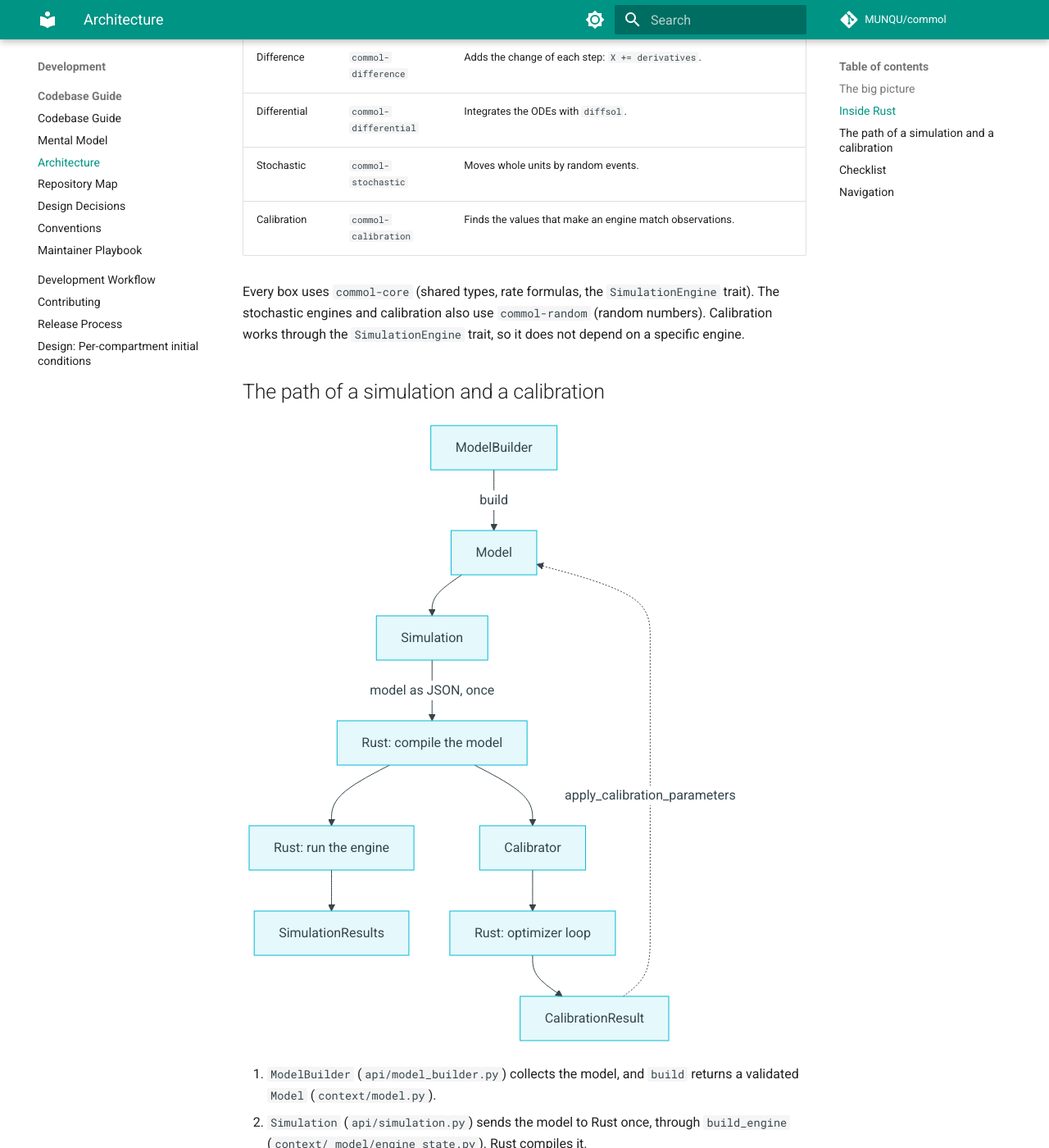
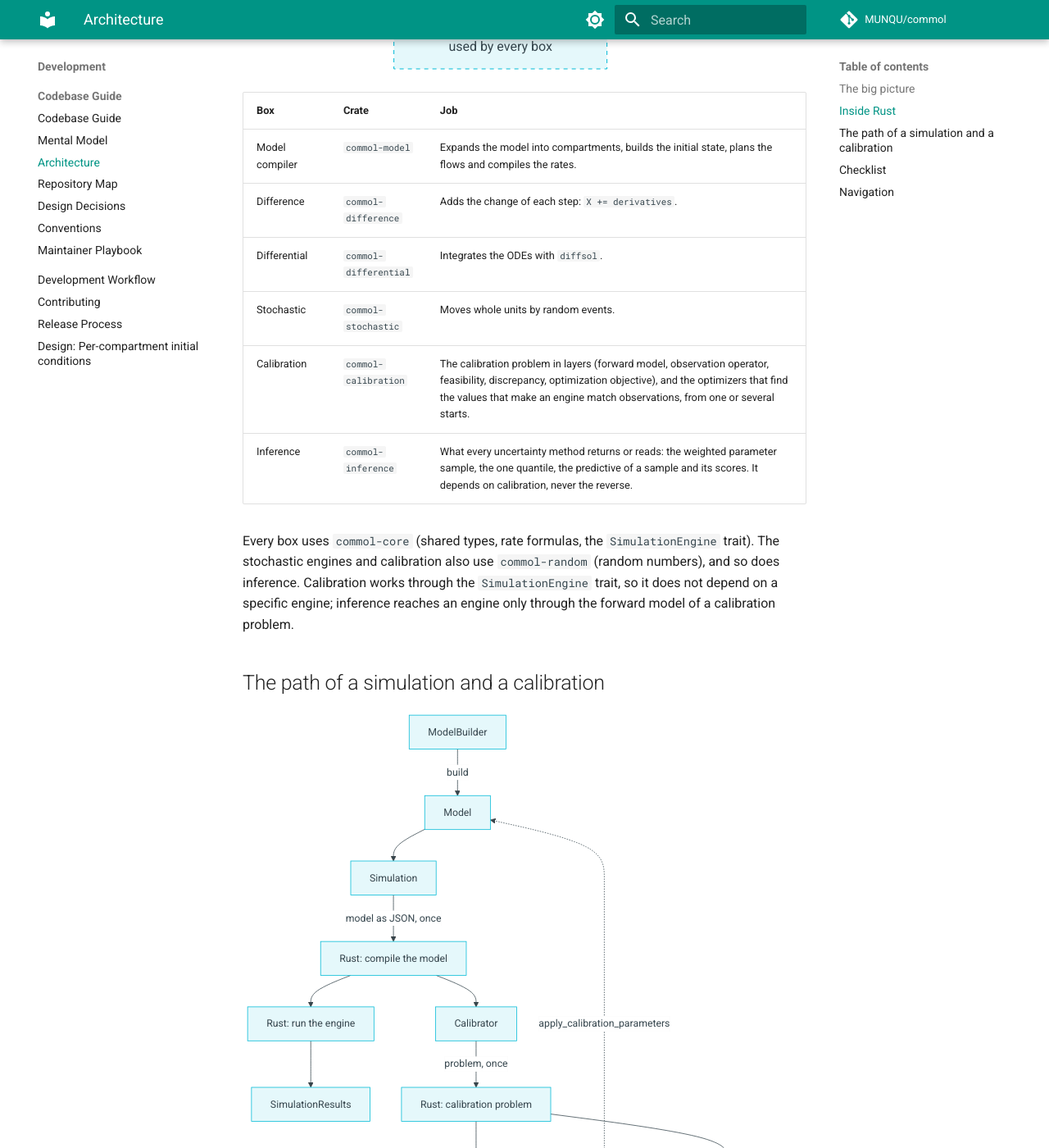
Before and after one commit to MUNQU/commol, an MkDocs documentation site: the page built from docs/codebase/architecture.md, in a window 1280 px wide and 1400 px high, scrolled down 2401 px. Shown: the whole window at 82% size. Built offline with MkDocs 1.6.1 and Material for MkDocs 9.7.7, drawn with Linux system fonts in a browser that asks for light colours; comment, search, counter and statistics services are not loaded; the version menu is left out; some of the changed text lies outside the part shown.

Commit message:
docs(codebase): show the calibration layers and commol-inference in the architecture

````diff
--- a/docs/codebase/architecture.md
+++ b/docs/codebase/architecture.md
@@ -40,7 +40,8 @@ Rust.
 
 One compiler reads the model. Each engine runs the compiled model with its own
 method and gives one series per output. Calibration runs an engine many times
-and compares the series with the observations. The arrows show this flow, from
+and compares the series with the observations. Inference reads the
+calibration problem to measure uncertainty. The arrows show this flow, from
 top to bottom. The dashed box is the base that every box uses.
 
 ```mermaid
@@ -51,13 +52,15 @@ flowchart TB
     E2["Differential<br/>ODE solver"]
     E3["Stochastic<br/>random events"]
     O[/one series per output/]
-    C["Calibration<br/>runs an engine many times"]
+    C["Calibration<br/>the problem in layers, optimizers"]
+    I["Inference<br/>parameter sample, predictive, scores"]
     F["Base: commol-core, commol-random<br/>used by every box"]
     J --> M
     M --> E1 & E2 & E3
     E1 & E2 & E3 --> O
     O --> C
-    C ~~~ F
+    C --> I
+    I ~~~ F
     classDef base stroke-dasharray: 5 5
     class F base
 ```
@@ -68,12 +71,15 @@ flowchart TB
 | Difference | `commol-difference` | Adds the change of each step: `X += derivatives`. |
 | Differential | `commol-differential` | Integrates the ODEs with `diffsol`. |
 | Stochastic | `commol-stochastic` | Moves whole units by random events. |
-| Calibration | `commol-calibration` | Finds the values that make an engine match observations. |
+| Calibration | `commol-calibration` | The calibration problem in layers (forward model, observation operator, feasibility, discrepancy, optimization objective), and the optimizers that find the values that make an engine match observations, from one or several starts. |
+| Inference | `commol-inference` | What every uncertainty method returns or reads: the weighted parameter sample, the one quantile, the predictive of a sample and its scores. It depends on calibration, never the reverse. |
 
 Every box uses `commol-core` (shared types, rate formulas, the
 `SimulationEngine` trait). The stochastic engines and calibration also use
-`commol-random` (random numbers). Calibration works through the
-`SimulationEngine` trait, so it does not depend on a specific engine.
+`commol-random` (random numbers), and so does inference. Calibration works
+through the `SimulationEngine` trait, so it does not depend on a specific
+engine; inference reaches an engine only through the forward model of a
+calibration problem.
 
 ## The path of a simulation and a calibration
 
@@ -85,9 +91,13 @@ flowchart TB
     K --> R[Rust: run the engine]
     R --> SR[SimulationResults]
     K --> CAL[Calibrator]
-    CAL --> L[Rust: optimizer loop]
+    CAL -->|problem, once| P[Rust: calibration problem]
+    P --> L[Rust: optimizer loop, one or more starts]
     L --> CR[CalibrationResult]
     CR -.->|apply_calibration_parameters| B
+    P --> U[Rust: uncertainty method]
+    U --> PS[ParameterSample]
+    PS --> PR[Predictive: bands, scores]
 ```
 
 1. `ModelBuilder` (`api/model_builder.py`) collects the model, and `build`
@@ -98,9 +108,15 @@ flowchart TB
    (`api/results.py`).
 
 4. `Calibrator` (`api/calibrator.py`) takes the compiled engine of a
-   `Simulation` and gives it to Rust with the problem. The optimizer loop
-   runs in Rust and returns a `CalibrationResult`.
+   `Simulation` and builds the calibration problem in Rust once
+   (`commol_rs.inference.CalibrationProblem`, `py-commol/src/inference.rs`).
+   `run(starts=n)` runs the optimizer loop in Rust from each start and
+   returns the best `CalibrationResult`.
 5. `apply_calibration_parameters` writes the result back into the `Model`.
+6. `Calibrator.uncertainty(method)` runs a method on the same problem. A method
+   with draws returns a `ParameterSample`; a `Predictive`
+   (`api/inference/predictive.py`) runs its draws, and `commol.scores` checks
+   them against observations.
 
 ## Checklist
 
````
